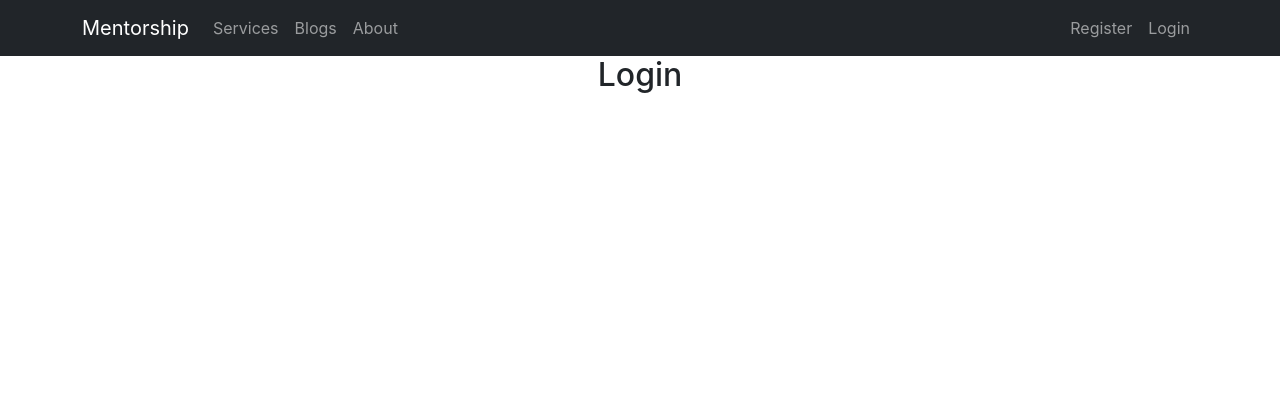
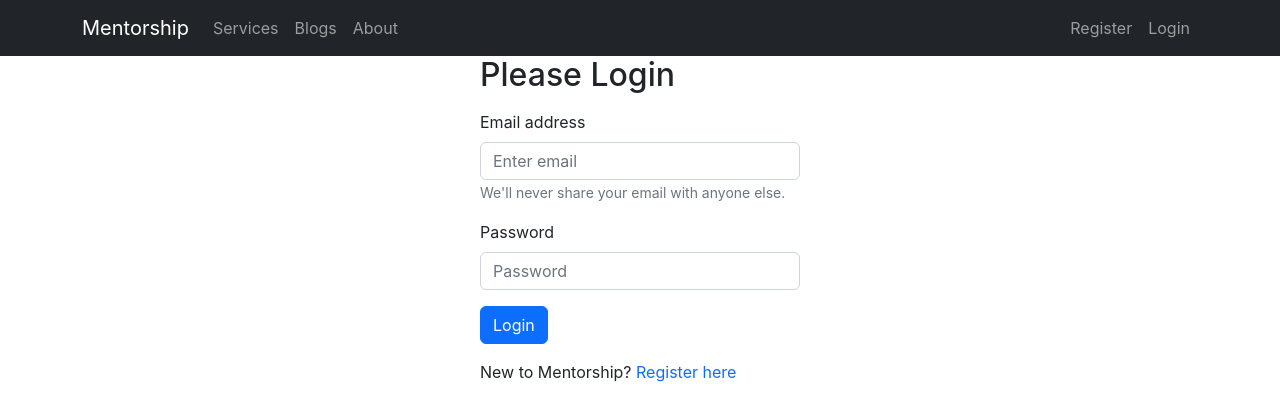
Before and after one commit to nafisfuad/independent-service-provider, a React (Create React App) app: page /login in a window 1280 px wide. Shown: the top 420 px of the page. Built offline with nearby package versions, Linux system fonts and the light colour scheme; no server answers.

Commit message:
email login

```diff
--- a/src/Pages/Login/Login/Login.js
+++ b/src/Pages/Login/Login/Login.js
@@ -1,21 +1,59 @@
-import React from 'react';
-import { useAuthState } from 'react-firebase-hooks/auth';
-import { useLocation, useNavigate } from 'react-router-dom';
+import React, { useRef } from 'react';
+import { Button, Form } from 'react-bootstrap';
+import { useSignInWithEmailAndPassword } from 'react-firebase-hooks/auth';
+import { Link, useLocation, useNavigate } from 'react-router-dom';
 import auth from '../../../firebase.init';
 
 const Login = () => {
-    const [user] = useAuthState(auth);
+    const emailRef = useRef('');
+    const passwordRef = useRef('');
+
+    const [
+        signInWithEmailAndPassword,
+        user,
+        loading,
+        error,
+      ] = useSignInWithEmailAndPassword(auth);
+
     const location = useLocation();
     const navigate = useNavigate();
 
     const from = location.state?.from?.pathname || '/';
 
+
+    const login = event => {
+        event.preventDefault();
+        const email = emailRef.current.value;
+        const password = passwordRef.current.value;
+        signInWithEmailAndPassword(email, password);
+    }
+
     if (user) {
         navigate(from, { replace: true });
     }
+
     return (
-        <div>
-            <h2>Login</h2>
+        <div className='w-25 mx-auto text-start'>
+            <h2>Please Login</h2>
+            <Form onSubmit={login} className="my-3">
+                <Form.Group className="mb-3" controlId="formBasicEmail">
+                    <Form.Label>Email address</Form.Label>
+                    <Form.Control ref={emailRef} type="email" placeholder="Enter email" required />
+                    <Form.Text className="text-muted">
+                        We'll never share your email with anyone else.
+                    </Form.Text>
+                </Form.Group>
+
+                <Form.Group className="mb-3" controlId="formBasicPassword">
+                    <Form.Label>Password</Form.Label>
+                    <Form.Control ref={passwordRef} type="password" placeholder="Password" required />
+                </Form.Group>
+                <Button variant="primary" type="submit">
+                    Login
+                </Button>
+            </Form>
+            <p>New to Mentorship? <Link className='text-decoration-none' to='/register'>Register here</Link></p>
+
         </div>
     );
 };
--- a/src/Pages/Shared/Header/Header.js
+++ b/src/Pages/Shared/Header/Header.js
@@ -1,8 +1,11 @@
 import React from 'react';
 import { Container, Nav, Navbar } from 'react-bootstrap';
+import { useAuthState } from 'react-firebase-hooks/auth';
 import { Link } from 'react-router-dom';
+import auth from '../../../firebase.init';
 
 const Header = () => {
+    const [user] = useAuthState(auth);
     return (
         <header>
             <Navbar collapseOnSelect expand="lg" bg="dark" variant="dark">
@@ -17,7 +20,7 @@ const Header = () => {
                         </Nav>
                         <Nav>
                             <Nav.Link as={Link} to="/register">Register</Nav.Link>
-                            <Nav.Link as={Link} to="/login">Login </Nav.Link>
+                            <Nav.Link as={Link} to="/login">{user ? 'Logout' : 'Login'}</Nav.Link>
                         </Nav>
                     </Navbar.Collapse>
                 </Container>
```
